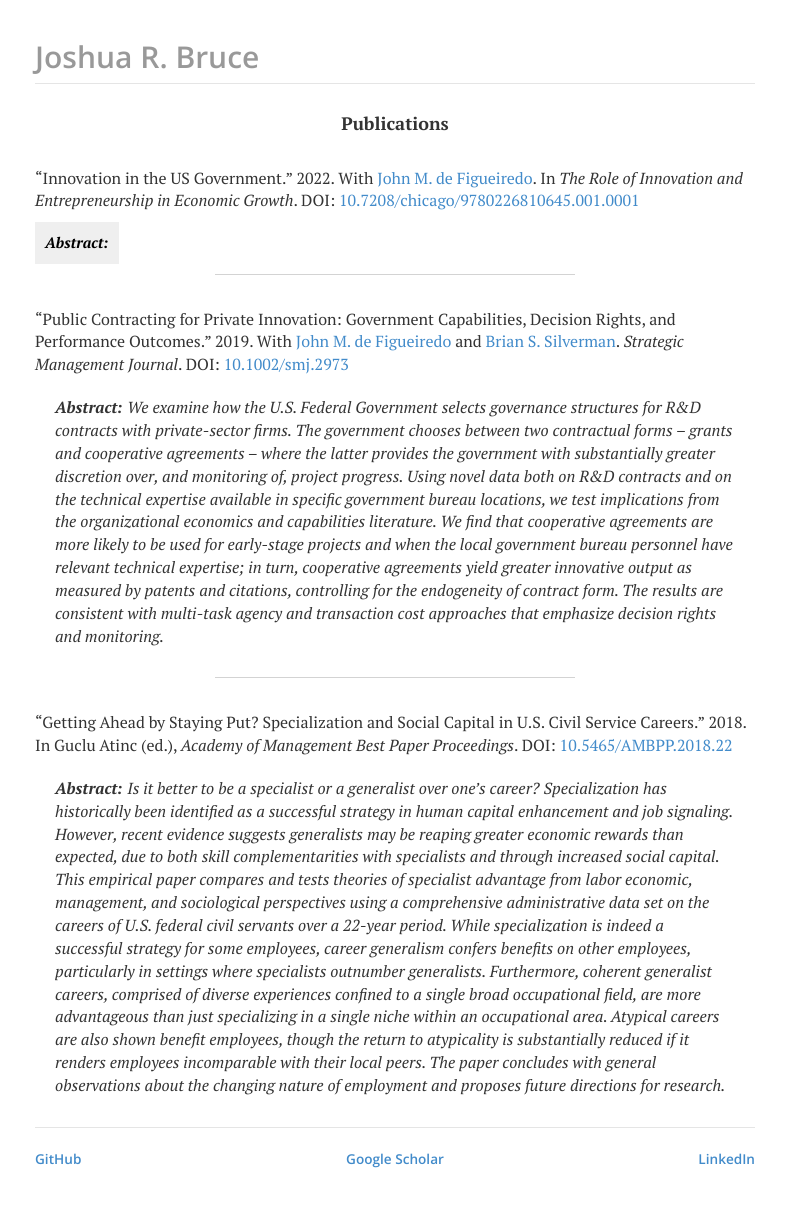
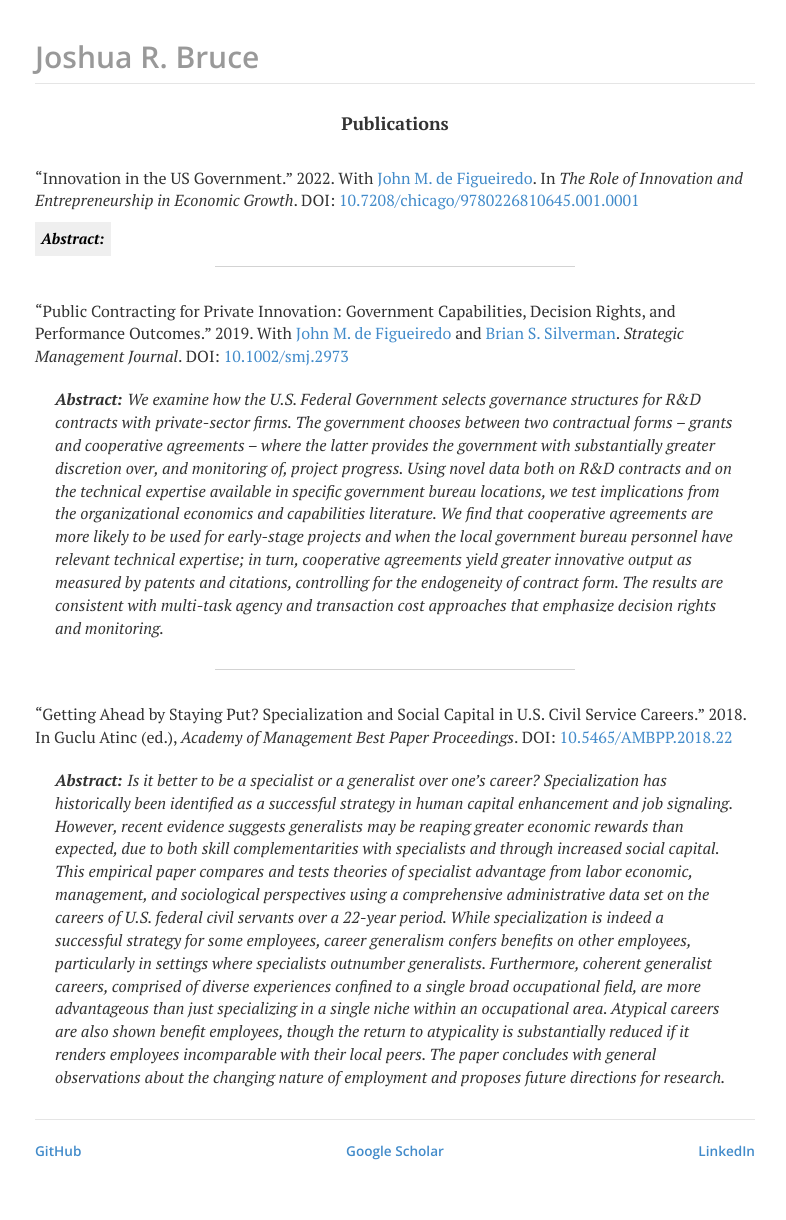
Before and after one commit to joshuarbruce/joshuarbruce.github.io, a Jekyll site: the page built from papers/index.html, in a window 1280 px wide. Shown: the whole page, without its empty margins (245-1031 px from the left). Built offline with Jekyll 4.4.1, drawn with Linux system fonts in a browser that asks for light colours; nearby versions of some CDN libraries.

Commit message:
Update style.css

```diff
--- a/css/style.css
+++ b/css/style.css
@@ -126,7 +126,7 @@ blockquote {
 .collapsible {
   color: black;
   cursor: pointer;
-  padding: 10px;
+  padding: 6px;
   border: none;
   text-align: left;
   outline: none;
```
